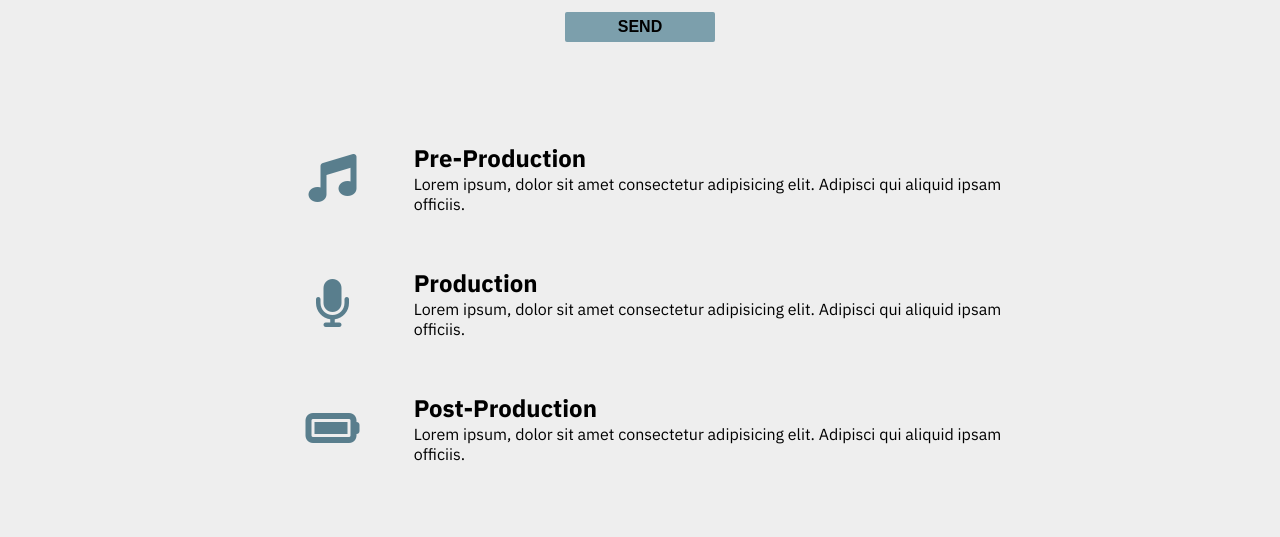
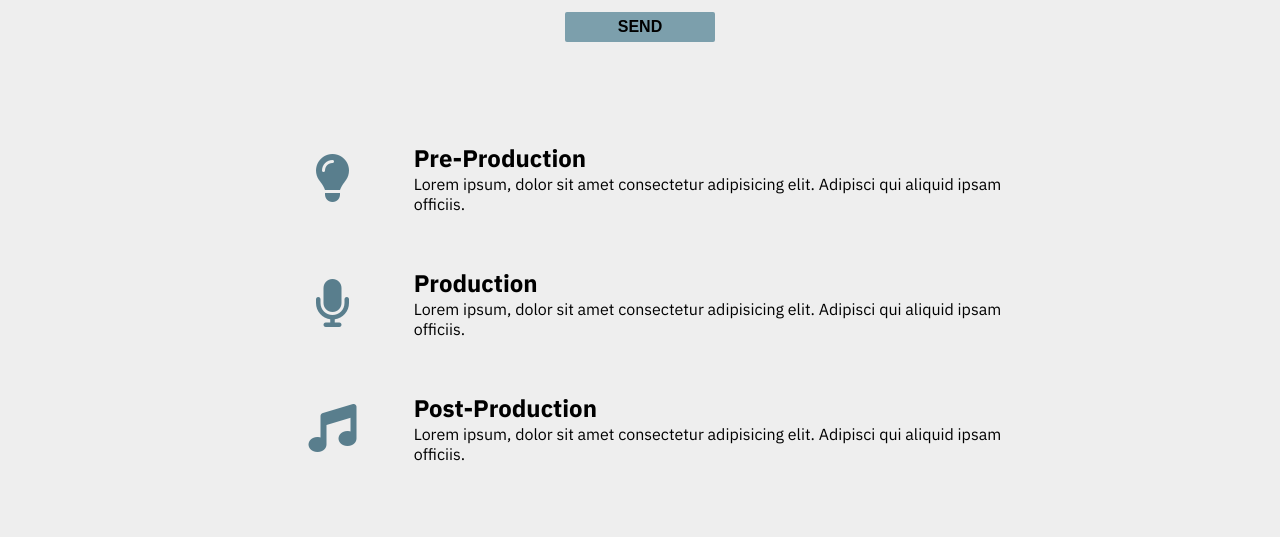
Before and after one commit to juanfrancgalvan/loremstudios, a website: page index.html in a window 1280 px wide. Shown: the part 215-752 px from the top of the page. Drawn offline with Linux system fonts and the light colour scheme; grey boxes are pictures that could not be loaded.

Commit message:
modified:   index.html

```diff
--- a/index.html
+++ b/index.html
@@ -37,7 +37,7 @@
     <section id="features" class="features">
       <!-- Feature 1 -->
       <div class="grid">
-        <div class="icon"><i class="fa fa-3x fa-music"></i></div>
+        <div class="icon"><i class="fa fa-3x fa-lightbulb"></i></div>
         <div class="desc">
           <h2>Pre-Production</h2>
           <p>Lorem ipsum, dolor sit amet consectetur adipisicing elit. Adipisci qui aliquid ipsam officiis.</p>
@@ -53,7 +53,7 @@
       </div>
       <!-- Feature 3 -->
       <div class="grid">
-        <div class="icon"><i class="fa fa-3x fa-battery-full"></i></div>
+        <div class="icon"><i class="fa fa-3x fa-music"></i></div>
         </svg>
         <div class="desc">
           <h2>Post-Production</h2>
```
